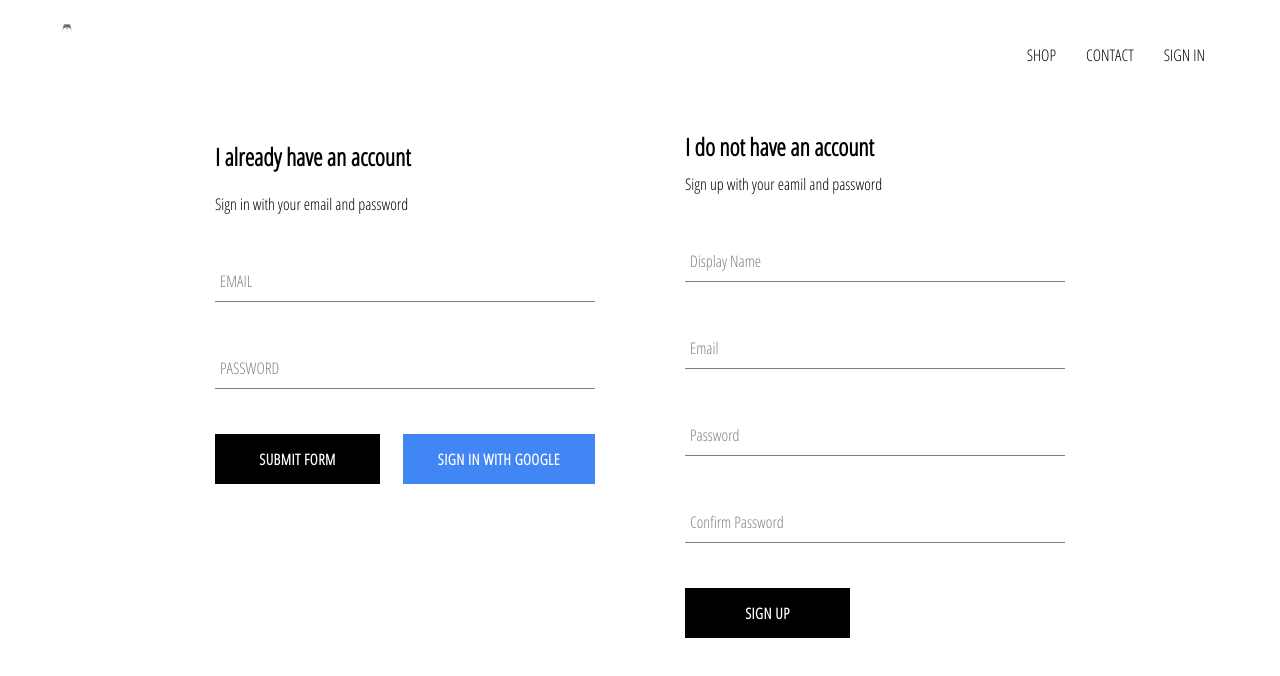
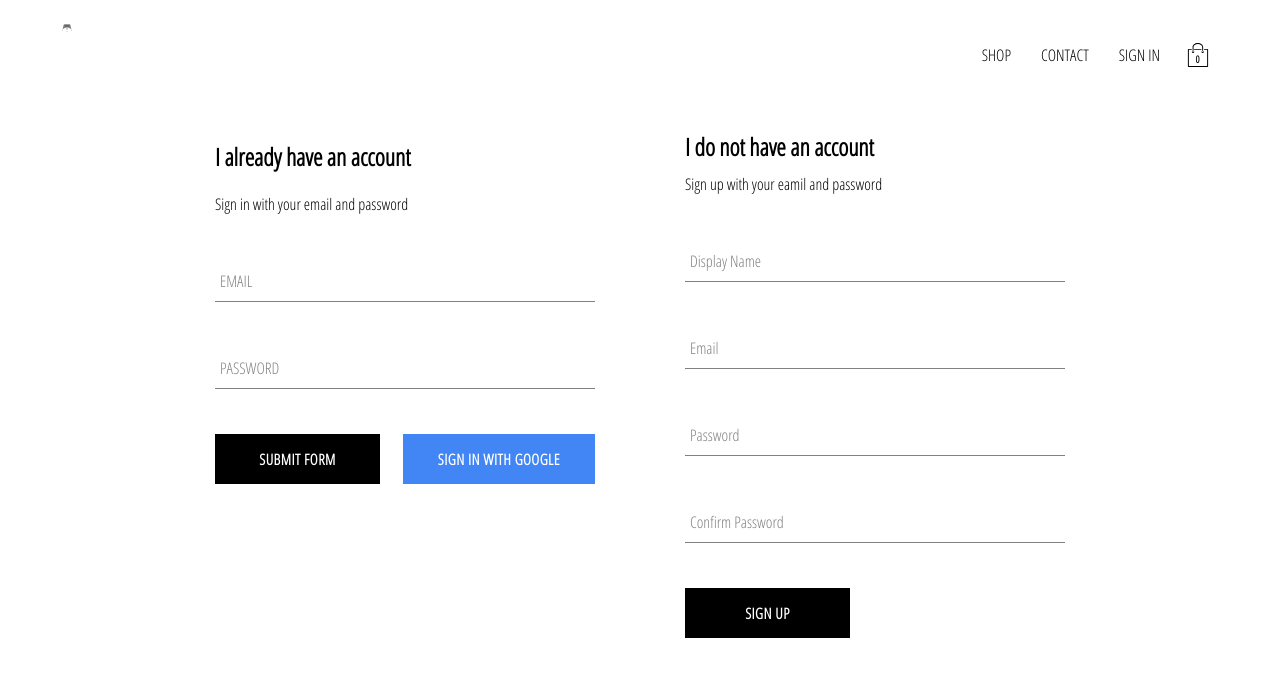
Before and after one commit to mitrya/ebuy-crwn-shopping-version1, a React (Create React App) app: page /signIn in a window 1280 px wide. Shown: the top 676 px of the page. Built offline with nearby package versions, Linux system fonts and the light colour scheme; no server answers.

Commit message:
added cartIcon anf cartDrowDown with cartReducer

```diff
--- a/src/App.js
+++ b/src/App.js
@@ -127,6 +127,7 @@
       <Route path="shop/sneakers" element={<Sneakerspage />} />
       <Route path="shop/womens" element={<Womenspage />} />
       <Route path="shop/mens" element={<Menspage />} />
+      {/* <Route path="signIn" element={<SignInAndSignUpPage/>} /> */}
       <Route path="signIn" element={(this.props.currentUser ? (<Navigate replace to="/" />) : <SignInAndSignUpPage/>)} />
       <Route path="*" element={<div style={myInlineStyle}>404 Page not found😶</div>} />
 
--- /dev/null
+++ b/src/components/cart-dropdown/cart-dropdown.component.jsx
@@ -0,0 +1,17 @@
+import React from "react";
+import CustomButton from "../custom-button/custom-button.component";
+
+import './cart-dropdown.styles.scss'
+
+const CartDropdown = () => {
+
+    return (
+        <div className="cart-dropdown">
+            <div className="cart-items">
+                <CustomButton>GO TO CHECKOUT</CustomButton>
+            </div>
+        </div>
+    )
+}
+
+export default CartDropdown;
--- /dev/null
+++ b/src/components/cart-dropdown/cart-dropdown.styles.scss
@@ -0,0 +1,24 @@
+.cart-dropdown {
+    position: absolute;
+    width: 240px;
+    height: 340px;
+    display: flex;
+    flex-direction: column;
+    padding: 20px;
+    border: 1px solid black;
+    background-color: white;
+    top: 90px;
+    right: 40px;
+    z-index: 5;
+
+    .cart-items {
+      height: 240px;
+      display: flex;
+      flex-direction: column;
+      overflow: scroll;
+    }
+
+    button {
+      margin-top: auto;
+    }
+  }
--- /dev/null
+++ b/src/components/cart-icon/cart-icon.component.jsx
@@ -0,0 +1,20 @@
+import React from "react";
+import { ReactComponent as ShoppingIcon } from "../../assets/shopping-bag.svg";
+
+import './cart-icon.styles.scss'
+import { connect } from "react-redux";
+import { toggleCartHidden } from "../../redux/cart/cart.action";
+const CartIcon = ({toggleCartHidden}) => {
+
+    return (
+     <div className="cart-icon" onClick={toggleCartHidden}>
+         <ShoppingIcon className="shopping-icon" / >
+        <span className='item-count'>0</span>
+     </div>
+    );
+}
+
+const MapDispatchtoProps= (dispatch)=>({
+ toggleCartHidden: () => dispatch(toggleCartHidden())
+});
+export default connect(null,MapDispatchtoProps)(CartIcon)
--- /dev/null
+++ b/src/components/cart-icon/cart-icon.styles.scss
@@ -0,0 +1,21 @@
+.cart-icon {
+    width: 45px;
+    height: 45px;
+    position: relative;
+    display: flex;
+    align-items: center;
+    justify-content: center;
+    cursor: pointer;
+
+    .shopping-icon {
+      width: 24px;
+      height: 24px;
+    }
+
+    .item-count {
+      position: absolute;
+      font-size: 10px;
+      font-weight: bold;
+      bottom: 12px;
+    }
+  }
--- a/src/components/header/header.component.jsx
+++ b/src/components/header/header.component.jsx
@@ -4,8 +4,9 @@
 import { ReactComponent as Logo } from "../../assets/crown.svg";
 import { auth } from "../../firebase/firebase.utils";
 import { connect } from "react-redux";
-
-const Header = ({currentUser}) => {
+import CartIcon from "../cart-icon/cart-icon.component";
+import CartDropdown from "../cart-dropdown/cart-dropdown.component";
+const Header = ({currentUser,hidden}) => {
 
     return (
         <>
@@ -29,18 +30,24 @@
                          :
                          (<Link className="option" to ="/signIn">SIGN IN</Link>)
                     }
+                    <CartIcon/>
+           </div>
+           {
+               hidden?
+               null
+               :
+               <CartDropdown/>
 
-
-           </div>
-
+           }
         </div>
 
 
         </>
     )
 }
+const mapStateToProps = ({user:{currentUser},cart:{hidden}}) => ({
+    currentUser,
+    hidden
+  })
 
-const mapStateToProps = (state) => ({
-    currentUser:state.user.currentUser
-})
 export default connect(mapStateToProps)(Header);
--- /dev/null
+++ b/src/redux/cart/cart.action.js
@@ -0,0 +1,5 @@
+import { CartActionTypes } from "./cart.types";
+
+export const toggleCartHidden = () => ({
+    type: CartActionTypes.TOGGLE_CART_HIDDEN
+})
--- /dev/null
+++ b/src/redux/cart/cart.reducer.js
@@ -0,0 +1,19 @@
+import { CartActionTypes } from "./cart.types";
+const INTITIAL_STATE = {
+    hidden : true
+};
+
+const cartReducer = (state=INTITIAL_STATE,action) => {
+
+    switch (action.type) {
+        case CartActionTypes.TOGGLE_CART_HIDDEN:
+            return {
+                ...state,
+                hidden:!state.hidden
+            };
+        default:
+            return INTITIAL_STATE;
+    }
+}
+
+export default cartReducer;
--- /dev/null
+++ b/src/redux/cart/cart.types.js
@@ -0,0 +1,3 @@
+export const CartActionTypes={
+    TOGGLE_CART_HIDDEN:'TOGGLE_CART_HIDDEN'
+};
--- a/src/redux/root-reducer.js
+++ b/src/redux/root-reducer.js
@@ -1,6 +1,9 @@
 import { combineReducers } from "redux";
 
 import userReducer from "./user/user.reducer";
+import cartReducer from "./cart/cart.reducer";
 export default combineReducers({
-   user: userReducer
+   user: userReducer,
+   cart:cartReducer
+
 });
```
Also changed, not shown: src/assets/shopping-bag.svg (added).
